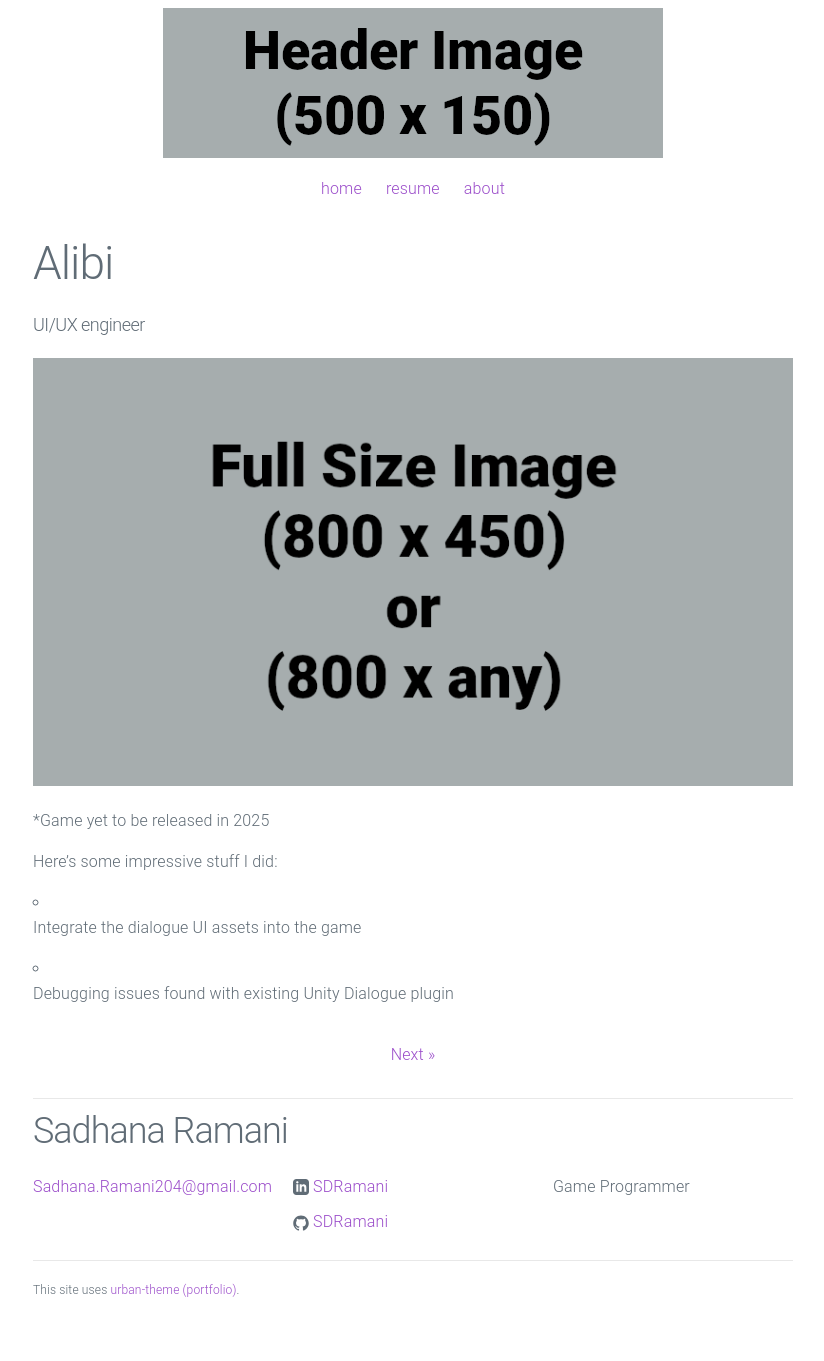
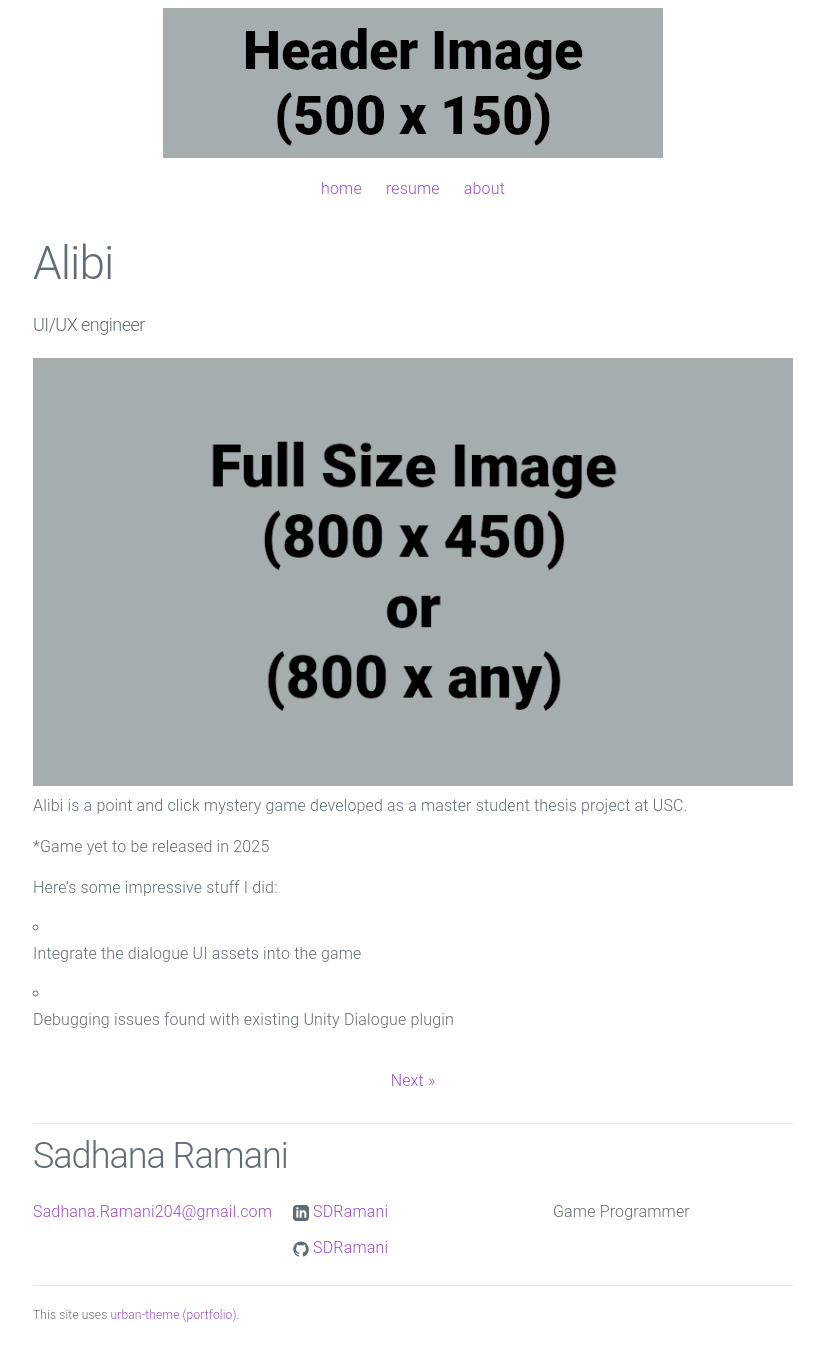
Before and after one commit to SDRamani/SDRamani.github.io, a Jekyll site: the page built from _posts/2024-08-01-Alibi-Post.md, in a window 1280 px wide. Shown: the whole page, without its empty margins (227-1051 px from the left). Built offline with Jekyll 4.4.1, drawn with Linux system fonts in a browser that asks for light colours; before the commit the page ends 1335 px from its top, so only the background shows below that.

Commit message:
Update 2024-08-01-Alibi-Post.md

```diff
--- a/_posts/2024-08-01-Alibi-Post.md
+++ b/_posts/2024-08-01-Alibi-Post.md
@@ -7,6 +7,7 @@ preview: /assets/alibipreview.png
 ---
 
 ![Picture 1](/assets/fullsize.png)
+Alibi is a point and click mystery game developed as a master student thesis project at USC.
 
 *Game yet to be released in 2025
 
```
